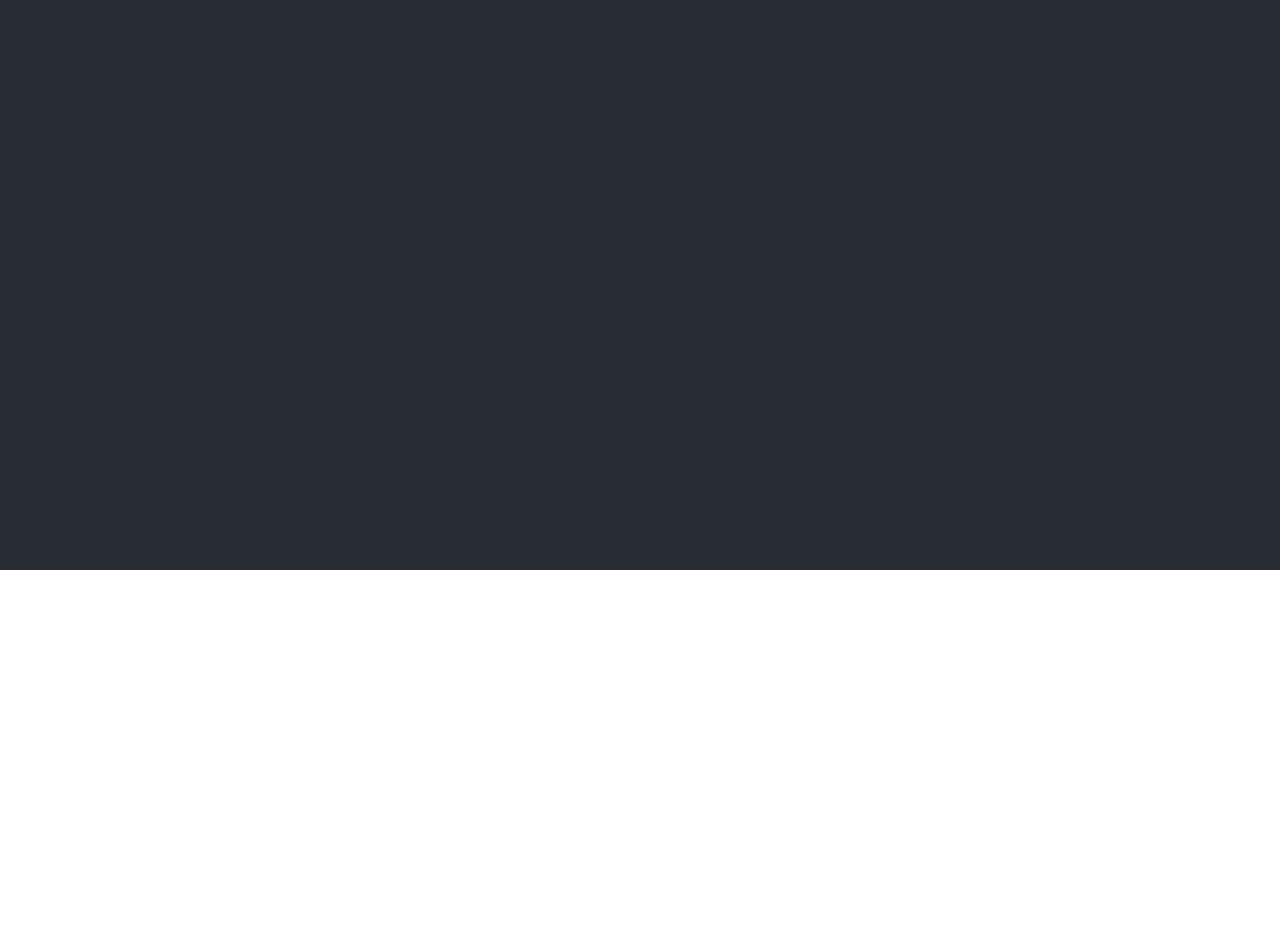
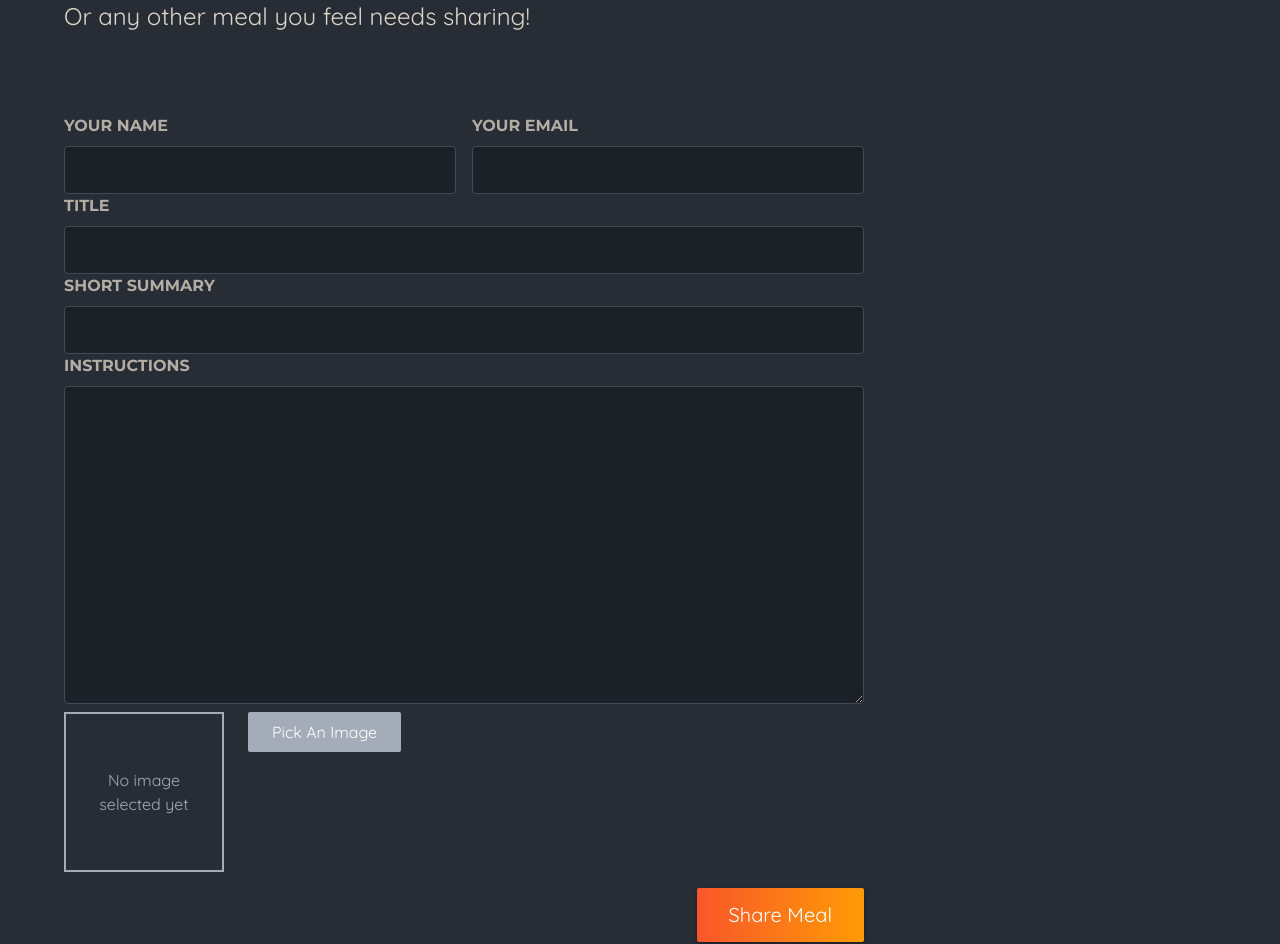
Before and after one commit to Jayanth-shetty/The-Foodies-App, a Next.js app: page /meals/share in a window 1280 px wide. Shown: the part 230-1174 px from the top of the page. Before the commit the page ends 800 px from the top, so only its background shows below. Built offline with nearby package versions, Linux system fonts and the light colour scheme.

Commit message:
added excellent image picker button

```diff
--- a/app/meals/share/page.js
+++ b/app/meals/share/page.js
@@ -1,5 +1,50 @@
-export default function ShareMealPage(){
-    return(
-        <h1>Share Page</h1>
-    )
+import ImagePicker from '@/components/meals/image-picker';
+import classes from './page.module.css';
+
+export default function ShareMealPage() {
+  return (
+    <>
+      <header className={classes.header}>
+        <h1>
+          Share your <span className={classes.highlight}>favorite meal</span>
+        </h1>
+        <p>Or any other meal you feel needs sharing!</p>
+      </header>
+      <main className={classes.main}>
+        <form className={classes.form}>
+          <div className={classes.row}>
+            <p>
+              <label htmlFor="name">Your name</label>
+              <input type="text" id="name" name="name" required />
+            </p>
+            <p>
+              <label htmlFor="email">Your email</label>
+              <input type="email" id="email" name="email" required />
+            </p>
+          </div>
+          <p>
+            <label htmlFor="title">Title</label>
+            <input type="text" id="title" name="title" required />
+          </p>
+          <p>
+            <label htmlFor="summary">Short Summary</label>
+            <input type="text" id="summary" name="summary" required />
+          </p>
+          <p>
+            <label htmlFor="instructions">Instructions</label>
+            <textarea
+              id="instructions"
+              name="instructions"
+              rows="10"
+              required
+            ></textarea>
+          </p>
+          <ImagePicker/>
+          <p className={classes.actions}>
+            <button type="submit">Share Meal</button>
+          </p>
+        </form>
+      </main>
+    </>
+  );
 }
--- /dev/null
+++ b/app/meals/share/page.module.css
@@ -0,0 +1,98 @@
+.header {
+  gap: 3rem;
+  margin: 3rem auto 5rem auto;
+  width: 90%;
+  max-width: 75rem;
+  color: #ddd6cb;
+  font-size: 1.5rem;
+}
+
+.header h1 {
+  font-family: 'Montserrat', sans-serif;
+}
+
+.highlight {
+  background: linear-gradient(90deg, #f9572a, #ff8a05);
+  background-clip: text;
+  -webkit-background-clip: text;
+  -webkit-text-fill-color: transparent;
+}
+
+.main {
+  width: 90%;
+  max-width: 75rem;
+  margin: 3rem auto;
+  color: white;
+}
+
+.form {
+  max-width: 50rem;
+}
+
+.form label {
+  display: block;
+  margin-bottom: 0.5rem;
+  font-size: 1rem;
+  font-family: 'Montserrat', sans-serif;
+  text-transform: uppercase;
+  color: #b3aea5;
+  font-weight: bold;
+}
+
+.form input,
+.form textarea {
+  display: block;
+  width: 100%;
+  padding: 0.5rem 1rem;
+  border-radius: 4px;
+  border: 1px solid #454952;
+  background: #1c2027;
+  font-size: 1.25rem;
+  font-family: 'Montserrat', sans-serif;
+  color: #ddd6cb;
+}
+
+.form input:focus,
+.form textarea:focus {
+  outline-color: #f99f2a;
+  background-color: #1f252d;
+}
+
+.row {
+  display: flex;
+  gap: 1rem;
+}
+
+.row p {
+  width: 100%;
+}
+
+.actions {
+  text-align: right;
+}
+
+.actions button {
+  border: 0;
+  padding: 0.75rem 2rem;
+  background: linear-gradient(90deg, #f9572a, #ff9b05);
+  border: none;
+  color: #ffffff;
+  border-radius: 2px;
+  cursor: pointer;
+  font: inherit;
+  font-size: 1.25rem;
+  box-shadow: 0 2px 5px rgba(0, 0, 0, 0.3);
+}
+
+.actions button:hover,
+.actions button:focus {
+  background: linear-gradient(90deg, #fd4715, #f9b241);
+}
+
+.actions button:disabled,
+.actions button:hover:disabled,
+.actions button:focus:disabled {
+  background: #ccc;
+  color: #979797;
+  cursor: not-allowed;
+}
--- /dev/null
+++ b/components/meals/image-picker.js
@@ -0,0 +1,54 @@
+"use client";
+
+import { useRef, useState } from "react";
+import classes from "./image-picker.module.css";
+import Image from "next/image";
+
+export default function ImagePicker({ label, name }) {
+  const [selectedImage, setSelectedImage] = useState(null);
+  const imageInput = useRef();
+  function handelPickClicked() {
+    imageInput.current.click();
+  }
+
+  function onFileChange() {
+    const file = imageInput.current.files[0];
+    if (!file) {
+      return;
+    }
+    const fileReader = new FileReader();
+    fileReader.onload = () => {
+      setSelectedImage(fileReader.result);
+    };
+    fileReader.readAsDataURL(file);
+
+  }
+  return (
+    <div className={classes.picker}>
+      <label htmlFor={name}>{label}</label>
+      <div className={classes.controls}>
+        <div className={classes.preview}>
+         {!selectedImage && <p>No image selected yet</p>}
+         {selectedImage && <Image src={selectedImage} alt="image selected" fill/>}
+        </div>
+        <input
+          className={classes.input}
+          type="file"
+          id={name}
+          accept="image/png , image/jpg , image/jpeg"
+          name={name}
+          onChange={onFileChange}
+          ref={imageInput}
+          required
+        />
+        <button
+          className={classes.button}
+          type="button"
+          onClick={handelPickClicked}
+        >
+          Pick An Image
+        </button>
+      </div>
+    </div>
+  );
+}
--- /dev/null
+++ b/components/meals/image-picker.module.css
@@ -0,0 +1,45 @@
+.controls {
+  display: flex;
+  align-items: flex-start;
+  gap: 1.5rem;
+  margin-bottom: 1rem;
+}
+
+.picker .input {
+  display: none;
+}
+
+.picker .button {
+  border: 0;
+  padding: 0.5rem 1.5rem;
+  background: #a4abb9;
+  border-radius: 2px;
+  cursor: pointer;
+  font: inherit;
+}
+
+.picker .button:hover,
+.picker .button:focus {
+  background: #b3b9c6;
+}
+
+.preview {
+  width: 10rem;
+  height: 10rem;
+  border: 2px solid #a4abb9;
+  display: flex;
+  justify-content: center;
+  align-items: center;
+  text-align: center;
+  color: #a4abb9;
+  position: relative;
+}
+
+.preview p {
+  margin: 0;
+  padding: 1rem;
+}
+
+.preview img {
+  object-fit: cover;
+}
```
